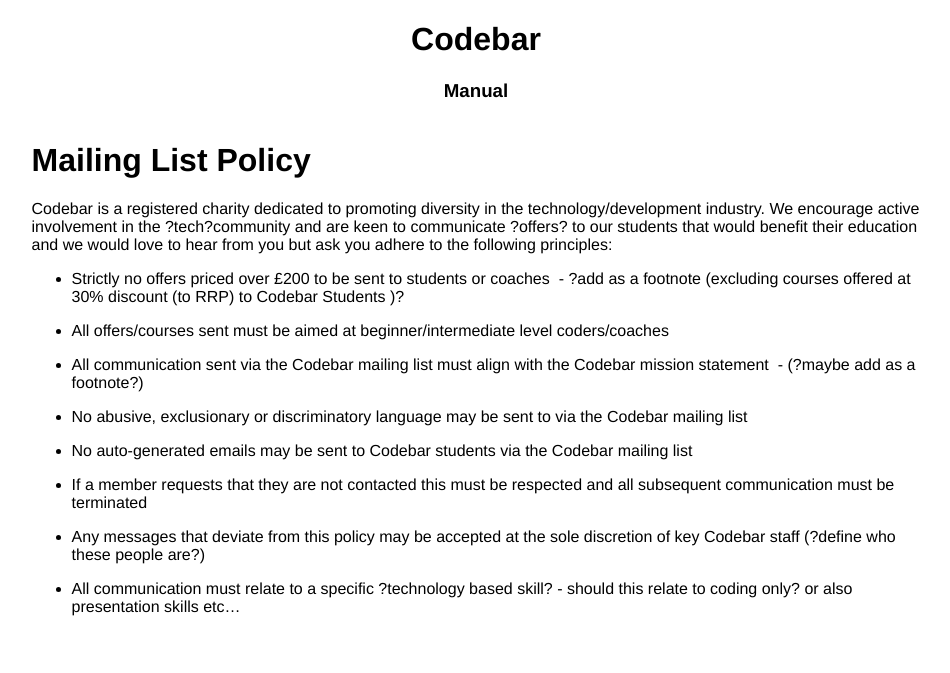
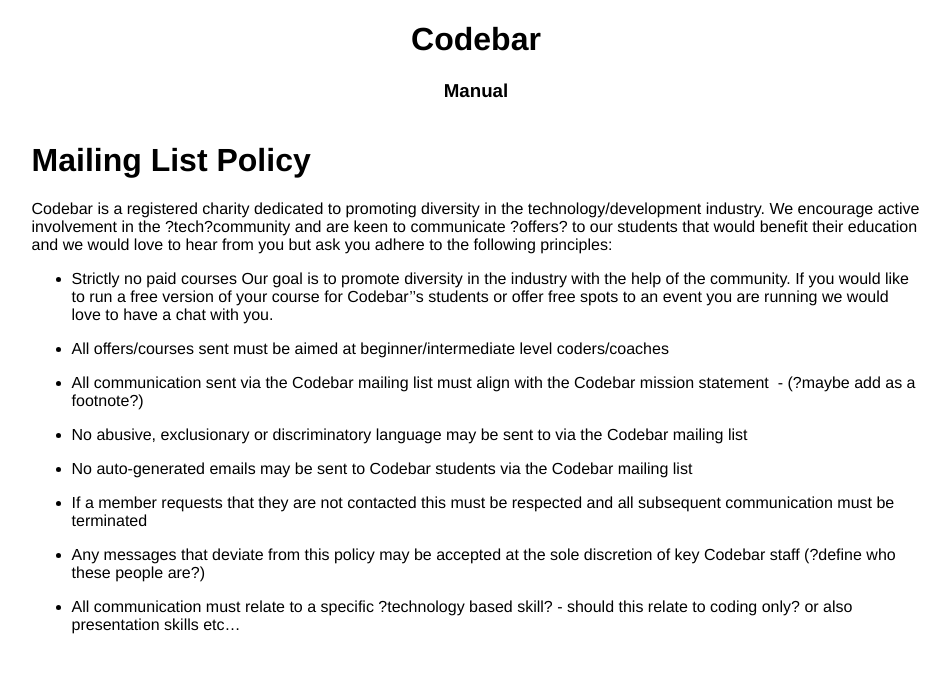
Before and after one commit to codebar/manual, a Jekyll site: the page built from _posts/2014-12-12-mailing-list-policy.md, in a window 1280 px wide. Shown: the top 673 px of the page, without its empty margins (164-1114 px from the left). Built offline with Jekyll 4.4.1, drawn with Linux system fonts in a browser that asks for light colours; Markdown is read by kramdown in place of the engine named in the settings.

Commit message:
No paid stuff. Done!

```diff
--- a/_posts/2014-12-12-mailing-list-policy.md
+++ b/_posts/2014-12-12-mailing-list-policy.md
@@ -6,7 +6,8 @@
 Codebar is a registered charity dedicated to promoting diversity in the technology/development industry.
 We encourage active involvement in the ?tech?community and are keen to communicate ?offers? to our students that would benefit their education and we would love to hear from you but ask you adhere to the following principles:
 
-- Strictly no offers priced over £200 to be sent to students or coaches  - ?add as a footnote (excluding courses offered at 30% discount (to RRP) to Codebar Students )?
+- Strictly no paid courses
+	Our goal is to promote diversity in the industry with the help of the community. If you would like to run a free version of your course for Codebar''s students or offer free spots to an event you are running we would love to have a chat with you.
 
 - All offers/courses sent must be aimed at beginner/intermediate level coders/coaches
 
```
